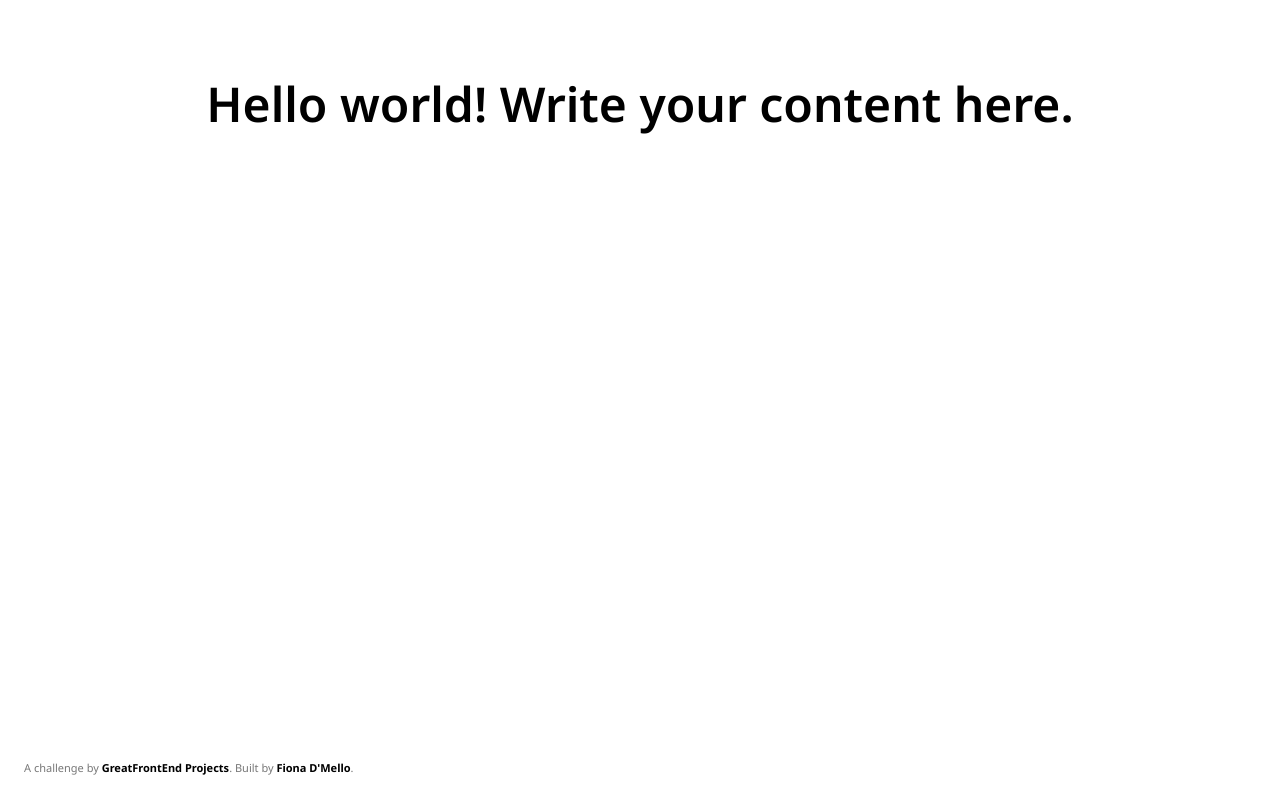
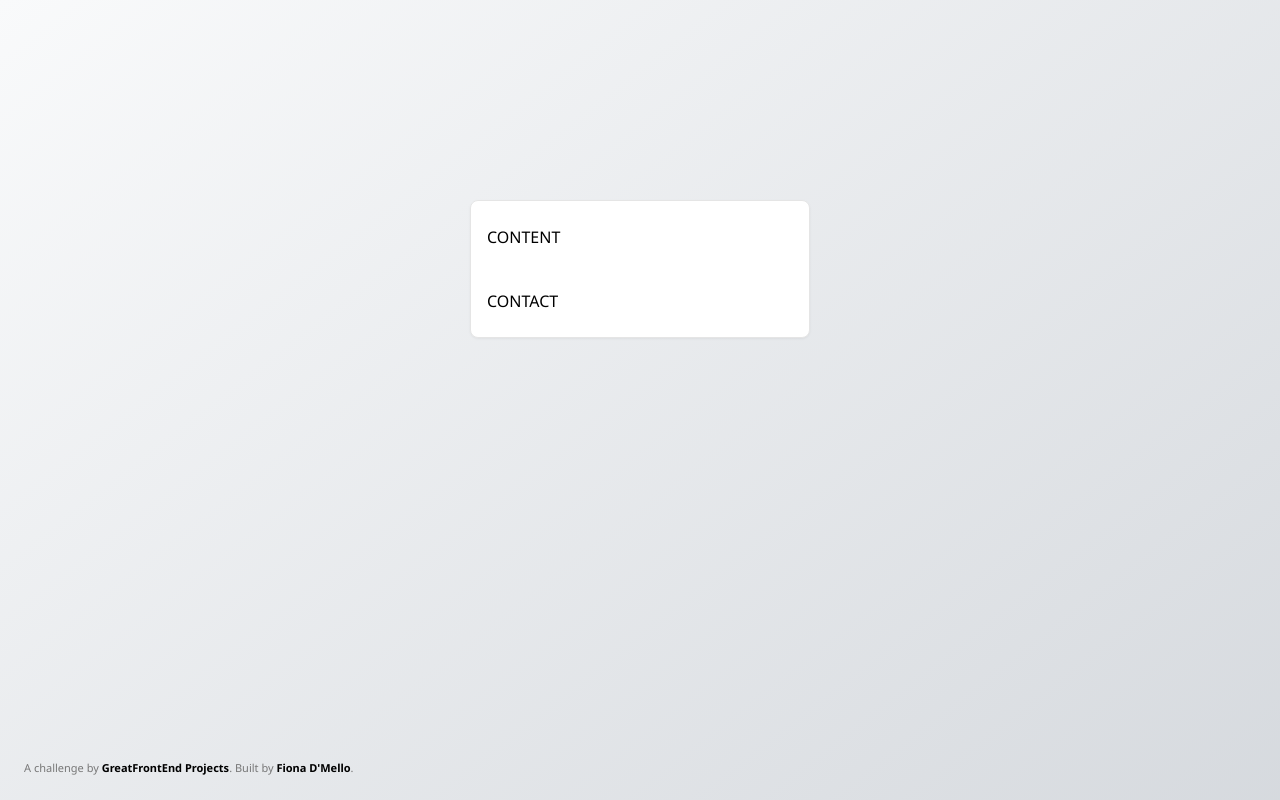
Before and after one commit to FionaDmello/profile-card, a plain HTML site: page index.html in a window 1280 px wide. Shown: the top 800 px of the page. Drawn offline with nearby package versions, Linux system fonts and the light colour scheme.

Commit message:
added page background, code cleaned up, created card outline

```diff
--- a/index.html
+++ b/index.html
@@ -1,6 +1,5 @@
 <!DOCTYPE html>
 <html lang="en">
-  <!-- [Delete this comment] This file is the main file for the challenge. For the most part, you should be editing this file. -->
   <head>
     <meta charset="utf-8" />
     <meta name="viewport" content="width=device-width, initial-scale=1" />
@@ -12,23 +11,23 @@
       rel="stylesheet"
     />
     <link rel="stylesheet" href="css/style.css" />
-
-    <!-- Tailwind CDN allows you to use Tailwind classes immediately in your HTML without any installation steps.
-      If you're not using Tailwind, you may delete the <script> -->
-    <!-- Get started on Tailwind: https://tailwindcss.com/docs/installation/play-cdn -->
     <script src="https://cdn.tailwindcss.com"></script>
+    <link
+      href="https://cdn.jsdelivr.net/npm/remixicon@4.2.0/fonts/remixicon.css"
+      rel="stylesheet"
+    />
 
     <link rel="icon" href="img/favicon.ico" sizes="any" />
-    <style>
-      /* You may write styles inside this <style> tag or within `css/style.css`. */
-    </style>
+    <style></style>
   </head>
-  <body>
-    <!-- Add your site or application content here -->
-    <h1 class="text-5xl text-center font-semibold pt-20">
-      Hello world! Write your content here.
-    </h1>
-
+  <body class="bg-gradient-to-br from-[#F9FAFB] to-[#D2D6DB]">
+    <div
+      id="card-container"
+      class="mt-[200px] mx-auto w-[340px] rounded-lg border-[1px] border-neutral-200 drop-shadow-sm flex flex-col gap-10 px-4 py-6 bg-white"
+    >
+      <div id="content-container">CONTENT</div>
+      <div id="contact-container">CONTACT</div>
+    </div>
     <!--
       Sarah Dole
       Front End Engineer @ Microsoft
@@ -36,7 +35,6 @@
       Contact me
      -->
 
-    <!-- Attribute this challenge to yourself! -->
     <div class="credits">
       A challenge by
       <a
```
